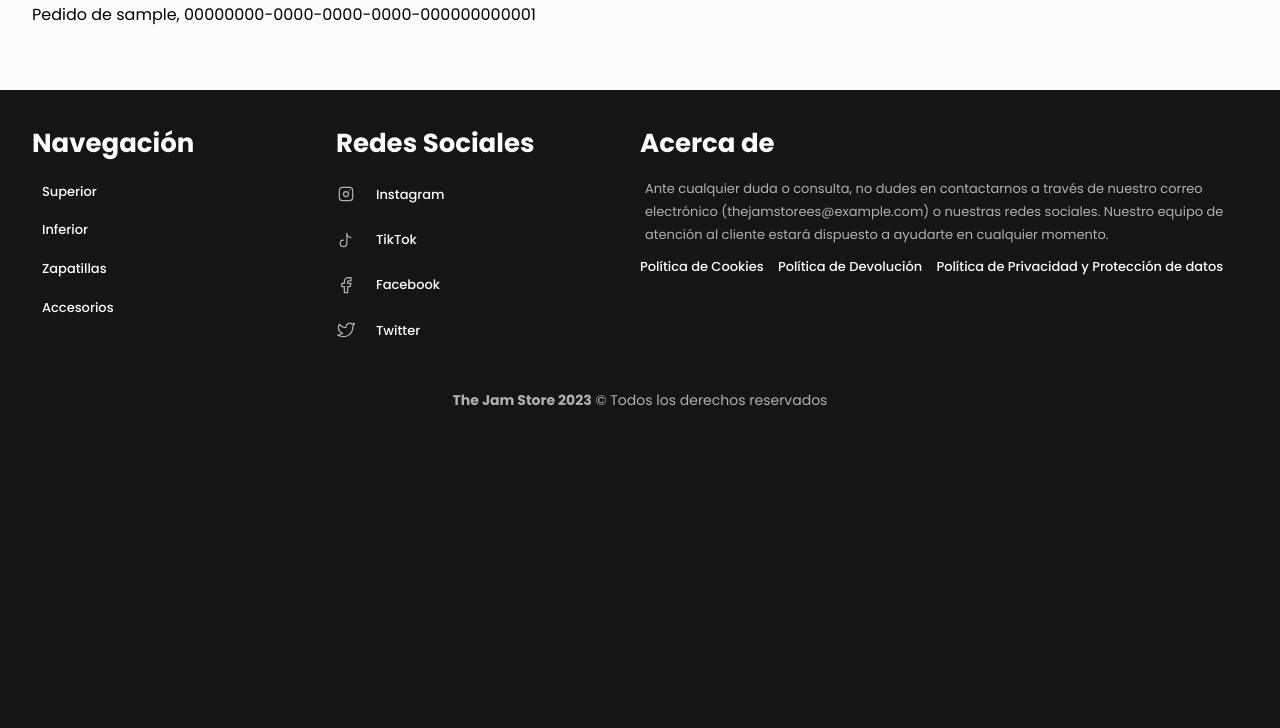
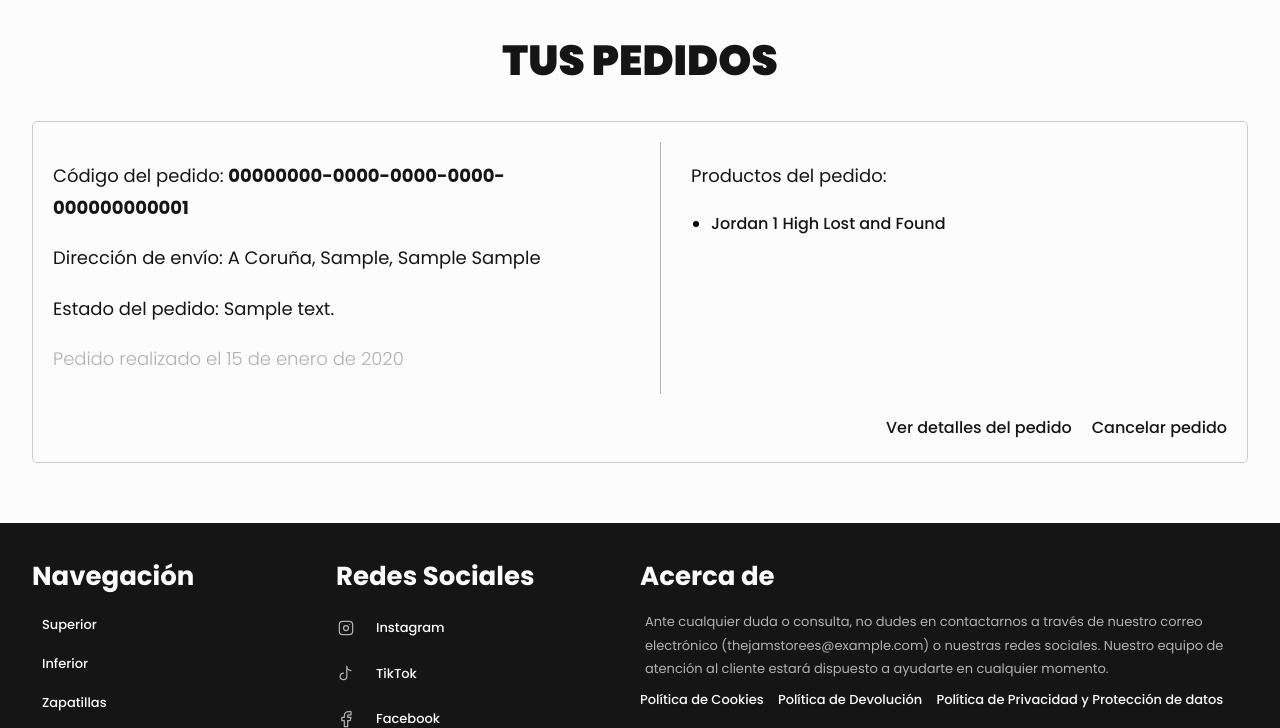
Before and after one commit to javierlnmn/the-jam-store, a Django app: page /pedidos/mis-pedidos/ in a window 1280 px wide. Shown: the part 100-828 px from the top of the page. Before the commit the page ends 506 px from the top, so only its background shows below. Run offline with Django 4.2, Linux system fonts and the light colour scheme; a user stored in the database is signed in; data comes from the database, SQL or seed files in the repository; tables that the repository leaves empty hold one stand-in row (values such as "Sample post"); grey boxes marked "Sample" are stand-in pictures; parts of the project's set-up code (start-up, migrations or seed data) failed here and were passed over; some libraries are stand-ins or nearby versions.

Commit message:
Vista de pedidos terminada

```diff
--- a/thejamstore/pedidos/templates/pedidos/pedidos.html
+++ b/thejamstore/pedidos/templates/pedidos/pedidos.html
@@ -6,9 +6,50 @@
 
         <section class="contenedor seccion-pedidos">
 
-            {% for pedido in pedidos %}
-                {{pedido}}
-            {% endfor %}
+            <h2 class="titulo">Tus pedidos</h2>
+
+            <div class="pedidos">
+
+                {% for pedido in pedidos %}
+
+                <div class="contenedor-pedido">
+
+                    <div class="informacion">
+                        <div>
+                            <p>Código del pedido: <span class="negrita mayusculas">{{ pedido.codigo_pedido }}</span></p>
+                            <p>Dirección de envío: {{ pedido.direccion.get_provincia_display }}, {{ pedido.direccion.municipio }}, {{ pedido.direccion.calle }} {{ pedido.direccion.numero }} </p>
+                            <p>Estado del pedido: {% if pedido.estado.id is 4 %}<span class="texto-verde negrita">{{ pedido.estado }}</span>{% else %}{{ pedido.estado }}{% endif %}</p>
+                            <p class="texto-secundario">Pedido realizado el {{ pedido.created|date:"d \d\e F \d\e Y" }}</p>
+                        </div>
+
+                        <div class="productos">
+                            <p>Productos del pedido:</p>
+                            <ul class="lista-productos">
+                            {% for producto in pedido.pedido_producto_set.all|slice:":5" %}
+                                <li class="producto"><a class="enlace" href={% url 'productos:producto_detalle' producto.producto.id %}>{{ producto.producto.nombre }}</a></li>
+                            {% endfor %}
+                            </ul>
+                            {% if pedido.pedido_producto_set.all|length > 5 %}
+                            <p class="texto-secundario texto-pequeno">Haga click en detalles para ver todos los productos</p>
+                            {% endif %}
+                        </div>
+
+
+
+                    </div>
+
+                    <div class="botones">
+                        <a class="enlace" href="{% url 'pedidos:detalle_pedido' pedido.id %}">Ver detalles del pedido</a>
+                        {% if pedido.estado.id is not 4 %}
+                        <a class="enlace" {% comment %} href="{% url 'pedidos:detalle_pedido' pedido.id %}" {% endcomment %}>Cancelar pedido</a>
+                        {% endif %}
+                    </div>
+
+                </div>
+
+                {% endfor %}
+
+            </div>
 
         </section>
 
--- a/thejamstore/pedidos/urls.py
+++ b/thejamstore/pedidos/urls.py
@@ -1,8 +1,9 @@
 from django.urls import path
-from .views import pedidos
+from .views import pedidos, detalle_pedido
 
 app_name = 'pedidos'
 
 urlpatterns = [
     path('mis-pedidos/', pedidos, name='pedidos'),
+    path('pedido/<int:id_pedido>', detalle_pedido, name='detalle_pedido')
 ]
--- a/thejamstore/pedidos/views.py
+++ b/thejamstore/pedidos/views.py
@@ -1,15 +1,23 @@
 from django.shortcuts import render
 from django.core.paginator import Paginator
+from django.contrib.auth.decorators import login_required
 from .models import Pedido
 
 directorio_templates = 'pedidos'
 
+@login_required
 def pedidos(request):
     pedidos = Pedido.objects.filter(usuario_id = request.user.id)
     paginacion = Paginator(pedidos, 5)
     pagina = request.GET.get("pag")
     pedidos_por_pagina = paginacion.get_page(pagina)
+
     contexto = {
         'pedidos': pedidos_por_pagina
     }
+
     return render(request, directorio_templates + "/pedidos.html", contexto)
+
+@login_required
+def detalle_pedido(request, id_pedido):
+    pass
--- a/thejamstore/static/style/scss/app.scss
+++ b/thejamstore/static/style/scss/app.scss
@@ -60,3 +60,5 @@
 @import 'layouts/modales/modalUsuario';
 
 @import 'layouts/recuperarContrasena/seccionFormularioRecuperarContrasena';
+
+@import 'layouts/pedidos/seccionPedidos';
--- a/thejamstore/static/style/scss/common/_utils.scss
+++ b/thejamstore/static/style/scss/common/_utils.scss
@@ -67,3 +67,7 @@
 .texto-verde {
     color: $verde;
 }
+
+.mayusculas {
+    text-transform: uppercase;
+}
--- /dev/null
+++ b/thejamstore/static/style/scss/layouts/pedidos/_seccionPedidos.scss
@@ -0,0 +1,74 @@
+.seccion-pedidos {
+
+
+    .pedidos {
+        display: flex;
+        flex-direction: column;
+        gap: 2rem;
+
+        .contenedor-pedido {
+            border: .1rem solid lighten($gris, 10%);
+            border-radius: .5rem;
+            padding: 2rem;
+
+            .informacion {
+                display: grid;
+                grid-template-columns: repeat(2, 1fr);
+                margin-bottom: 2rem;
+
+                .productos {
+
+                    padding-left: 3rem;
+                    margin-left: 2rem;
+                    border-left: .1rem solid $gris;
+
+                    .lista-productos {
+                        display: flex;
+                        flex-direction: column;
+                        gap: 1rem;
+                        font-size: 1.6rem;
+                        padding-left: 2rem;
+                        margin-bottom: 1rem;
+
+                        .producto {
+                            @include estilo-enlace($negro);
+                        }
+
+                    }
+                }
+
+                @include tablet {
+                    display: flex;
+                    flex-direction: column;
+                    gap: 1rem;
+
+                    .productos {
+                        border-left: none;
+                        padding-left: 0;
+                        margin-left: 0;
+                    }
+                }
+
+            }
+
+            .botones {
+                display: flex;
+                justify-content: flex-end;
+                align-items: center;
+                gap: 2rem;
+
+                @include estilo-enlace($negro) {
+                    width: fit-content;
+                }
+
+                @include tablet {
+                    flex-direction: column;
+                    gap: 1rem;
+                    margin-top: 2rem;
+                    align-items: flex-end;
+                }
+            }
+        }
+    }
+
+}
```
Also changed, not shown: thejamstore/static/style/css/app.css.
